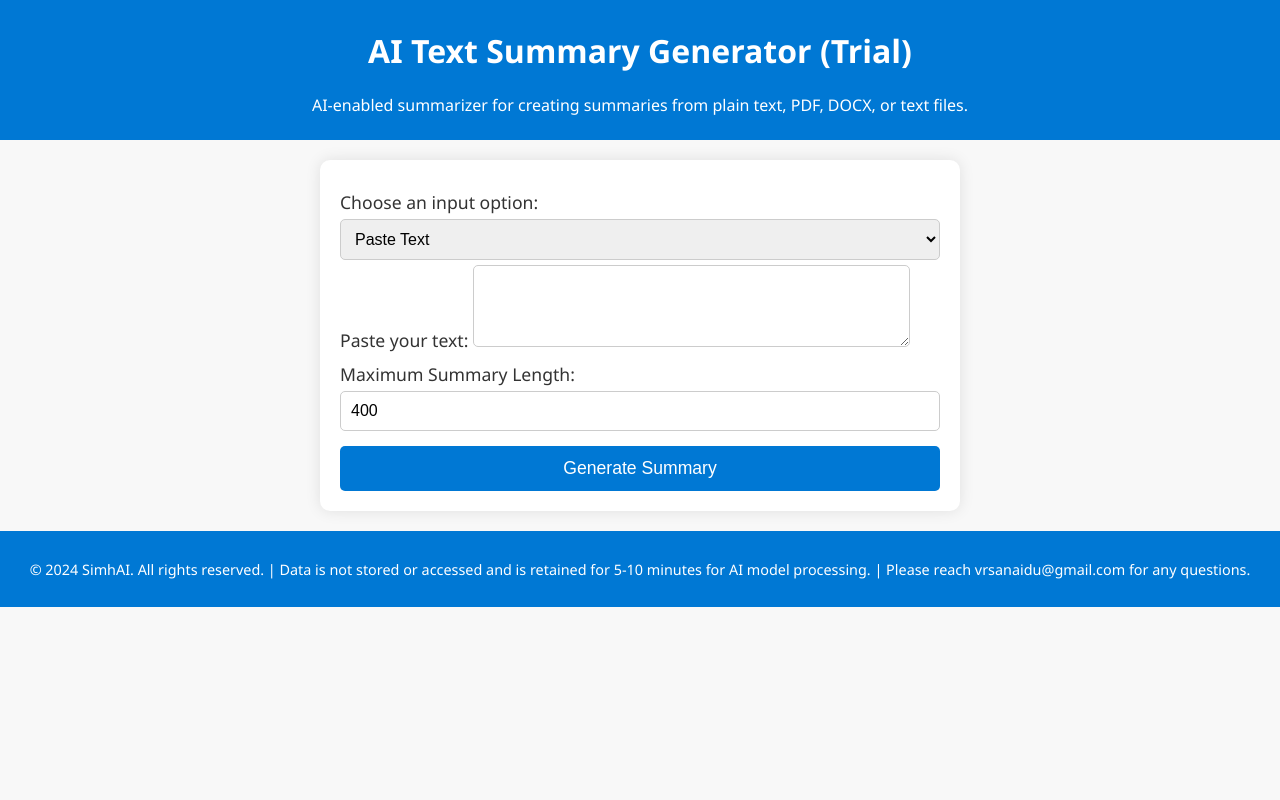
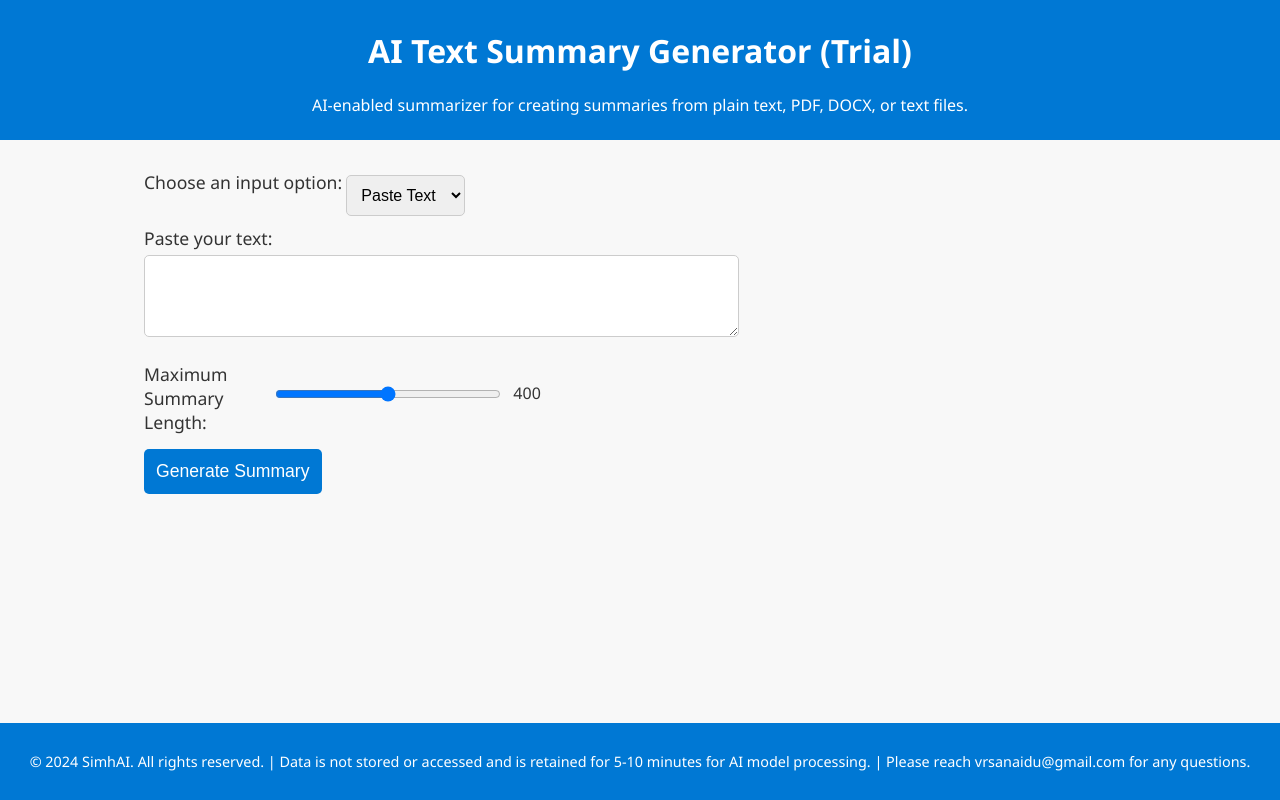
Before and after one commit to RajendraVechalapu/AIFlaskApp, a FastAPI app: page / in a window 1280 px wide. Run offline with FastAPI, Linux system fonts and the light colour scheme.

Commit message:
further alignment changes

```diff
--- a/templates/index.html
+++ b/templates/index.html
@@ -11,6 +11,9 @@
             padding: 0;
             background-color: #f8f8f8;
             color: #333;
+            display: flex;
+            flex-direction: column;
+            height: 100vh;
         }
 
         header {
@@ -19,25 +22,29 @@
             text-align: center;
             padding: 0.5em;
             font-size: 1em;
+            flex: 5%;
         }
 
         main {
-            max-width: 600px;
-            margin: 20px auto;
-            background-color: white;
+            flex: 70%;
+            display: flex;
+            flex-direction: column;
+            align-items: center;
+            justify-content: top;
             padding: 20px;
-            border-radius: 10px;
-            box-shadow: 0 0 15px rgba(0, 0, 0, 0.1);
         }
 
         form {
+            width: 80%;
             display: flex;
             flex-direction: column;
+            align-items: flex-start;
         }
 
         label {
             margin-top: 10px;
             font-size: 1.1em;
+            vertical-align: top;
         }
 
         select, textarea, input {
@@ -46,6 +53,29 @@
             border: 1px solid #ccc;
             border-radius: 5px;
             font-size: 1em;
+            width: 20%;
+            box-sizing: border-box;
+        }
+
+        .slider-group {
+            margin-top: 10px;
+            display: flex;
+            align-items: center;
+            width: 40%;
+        }
+
+        .slider-group label {
+            margin-right: 10px;
+            flex: 0 0 30%; /* Adjusted width */
+        }
+
+        .slider-group input {
+            flex: 1; /* Take remaining width */
+        }
+
+        .slider-group output {
+            margin-left: 10px;
+            white-space: nowrap;
         }
 
         button {
@@ -69,6 +99,7 @@
         #resultSection {
             display: none;
             margin-top: 20px;
+            width: 100%;
         }
 
         footer {
@@ -77,6 +108,7 @@
             text-align: center;
             padding: 1em;
             font-size: 0.9em;
+            flex: 5%;
         }
     </style>
 </head>
@@ -85,36 +117,42 @@
         <h1>AI Text Summary Generator (Trial)</h1>
         <p>AI-enabled summarizer for creating summaries from plain text, PDF, DOCX, or text files.</p>
     </header>
-
     <main>
         <form id="summaryForm" action="/generate_summary" method="post" enctype="multipart/form-data">
-            <label for="input_choice">Choose an input option:</label>
-            <select id="input_choice" name="input_choice">
-                <option value="Paste Text">Paste Text</option>
-                <option value="Upload File">Upload File</option>
-            </select>
 
-            <div id="paste_text_section">
-                <label for="pasted_text">Paste your text:</label>
-                <textarea name="pasted_text" rows="4" cols="50"></textarea>
+
+            <div id="input_choice_section" style="margin-top: 10px; width: 60%; vertical-align: top;">
+                <label for="input_choice">Choose an input option:</label>
+                <select id="input_choice" name="input_choice">
+                    <option value="Paste Text">Paste Text</option>
+                    <option value="Upload File">Upload File</option>
+                </select>
             </div>
 
-            <div id="upload_file_section" style="display: none;">
-                <label for="uploaded_file">Upload a file:</label>
-                <input type="file" name="uploaded_file" accept=".pdf, .docx, .txt">
+            <div id="paste_text_section" style="margin-top: 10px; width: 60%; vertical-align: top;">
+                <label for="pasted_text">Paste your text:</label>
+                <textarea name="pasted_text" rows="4" style="width: 100%;"></textarea>
             </div>
 
-            <label for="max_summary_length">Maximum Summary Length:</label>
-            <input type="number" name="max_summary_length" value="400" required>
+            <div id="upload_file_section" style="display: none; margin-top: 10px; width: 50%;">
+                <label for="uploaded_file">Upload a file:</label>
+                <input type="file" name="uploaded_file" accept=".pdf, .docx, .txt" style="width: 50%;">
+            </div>
 
-            <button type="submit">Generate Summary</button>
+            <div class="slider-group" style="margin-top: 10px; display: flex; align-items: center;">
+                <label style="margin-right: 10px;">Maximum Summary Length:</label>
+                <input type="range" id="max_summary_length_slider" name="max_summary_length" min="300" max="500" step="100" value="400">
+                <output for="max_summary_length_slider" style="margin-left: 10px;">400</output>
+            </div>
+
+            <button type="submit" style="margin-top: 15px;">Generate Summary</button>
         </form>
 
         <div id="loadingMessage">Please wait...</div>
         <div id="resultSection" style="display: none;">
             <div id="summaryContent">
                 <!-- Placeholder for the summary content -->
-                {{ summary_content | safe }}
+
             </div>
         </div>
     </main>
@@ -138,6 +176,14 @@
                 hideElement(uploadFileSection);
                 showElement(pasteTextSection);
             }
+        });
+
+        // Wait for the DOM to fully load before accessing the slider
+        document.addEventListener('DOMContentLoaded', function () {
+            document.getElementById('max_summary_length_slider').addEventListener('input', function () {
+                var output = document.querySelector('output[for="max_summary_length_slider"]');
+                output.textContent = this.value;
+            });
         });
 
         document.getElementById('summaryForm').addEventListener('submit', function (event) {
@@ -185,6 +231,5 @@
             }
         }
     </script>
-
 </body>
 </html>
```
Also changed, not shown: templates/result.html (+6 -1 lines).
